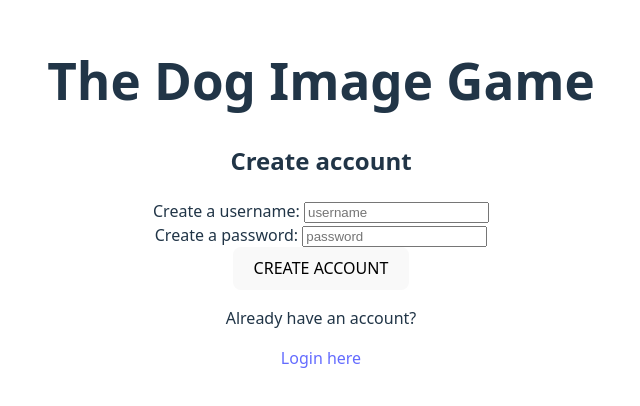
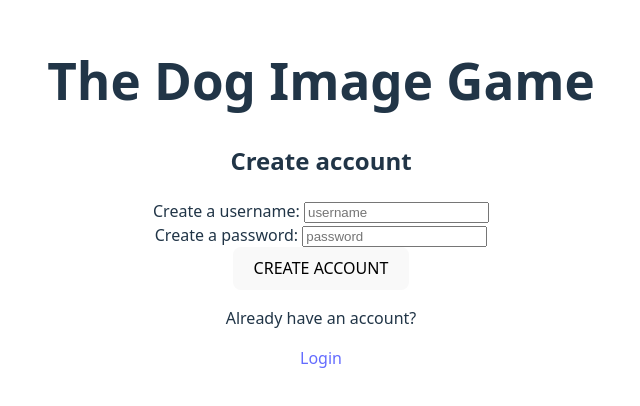
Before and after one commit to lelletocka/react-minigame-p2, a React (Vite) app in the folder mini-game/: page / in a window 1280 px wide. Shown: the part 206-612 px from the top of the page, without its empty margins (319-959 px from the left). Built offline with nearby package versions, Linux system fonts and the light colour scheme.

Commit message:
connect CreateAccount to localStorage

```diff
--- a/mini-game/src/components/API.jsx
+++ b/mini-game/src/components/API.jsx
@@ -54,7 +54,6 @@ const API = () => {
             <button onClick={clickRight}>Right button</button>
 
 
-
             <p>{generateText}</p>
             <img src={dogImage.message}/>
 
--- a/mini-game/src/components/Storage.jsx
+++ b/mini-game/src/components/Storage.jsx
@@ -7,10 +7,22 @@ const Storage = () => {
     const [chooseName, setChooseName] = useState("");
     const [choosePass, setChoosePass] = useState("");
 
+    /*const [regComment, setRegComment] = useState({
+            unregged: "Already have an account?",
+            regged: "Account created! Continue to: ",
+    });*/
+
+    const [generateComment, setGenerateComment] = useState(false);
+
     const addAccount = () => {
         localStorage.setItem("username", chooseName);
         localStorage.setItem("password", choosePass);
-    }
+        setChooseName("");
+        setChoosePass("");
+        setGenerateComment(true);
+    };
+
+
 
 
     return (
@@ -24,7 +36,7 @@ const Storage = () => {
                 value={chooseName}
                 onChange={(e) => setChooseName(e.target.value)}
                 placeholder="username"
-
+                required
             /><br />
             <label htmlFor="reg-pass">Create a password: </label>
             <input
@@ -34,11 +46,12 @@ const Storage = () => {
                 value={choosePass}
                 onChange={(e) => setChoosePass(e.target.value)}
                 placeholder="password"
+                required
+            /><br />
+            <button onClick={addAccount}>CREATE ACCOUNT</button>
 
-            /><br />
-            <button>CREATE ACCOUNT</button>
-            <p>Already have an account? </p>
-            <Link to="/login ">Login here</Link>
+             <p>{generateComment ? "Account created! Continue to: " : "Already have an account? "}</p>
+            <Link to="/login ">Login</Link>
 
         </div>
 
--- a/mini-game/src/pages/CreateAccount.jsx
+++ b/mini-game/src/pages/CreateAccount.jsx
@@ -3,7 +3,11 @@ import Storage from "../components/Storage.jsx";
 
 const CreateAccount = () => {
 
+
+
     return (
+
+
         <div>
 
             <Storage />
--- a/mini-game/src/pages/login.jsx
+++ b/mini-game/src/pages/login.jsx
@@ -20,6 +20,7 @@ const Login = () => {
                 value={userName}
                 onChange={(e) => setUserName(e.target.value)}
                 placeholder="username"
+                required
             /><br />
             <label htmlFor="login-pass">Password: </label>
             <input
@@ -28,6 +29,7 @@ const Login = () => {
                 value={userPass}
                 onChange={(e) => setUserPass(e.target.value)}
                 placeholder="password"
+                required
             /><br />
             <button>LOGIN</button>
             <p>Don't have an account?</p>
```
